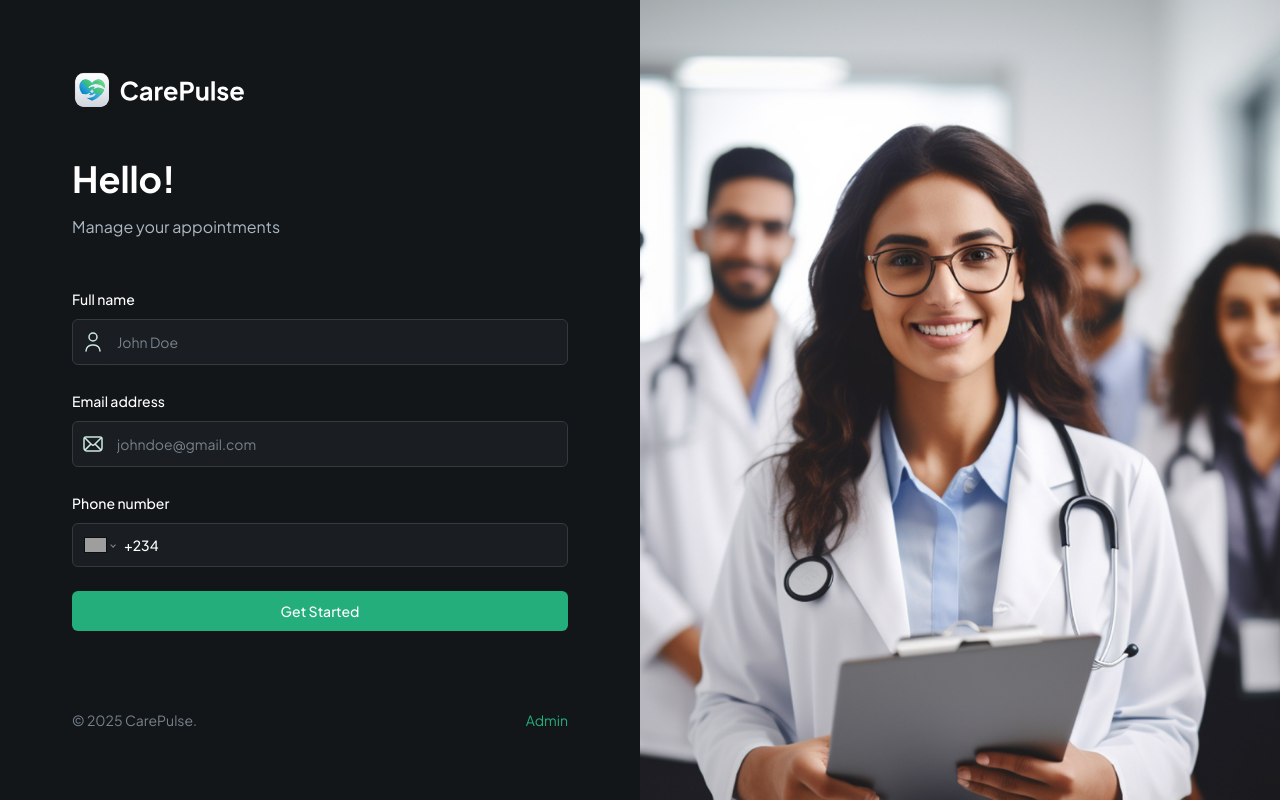
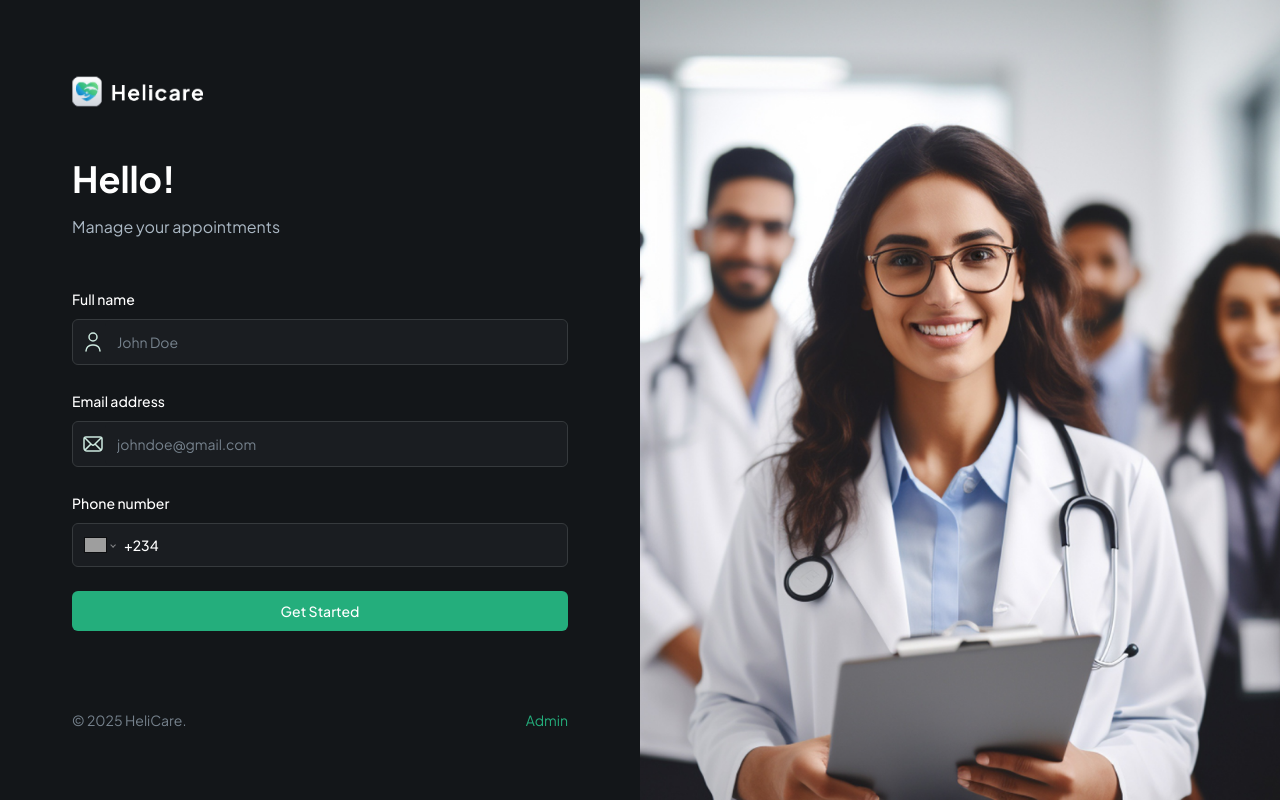
Before and after one commit to Gabriel-cyber274/carepulse, a Next.js app: page /doctor in a window 1280 px wide. Built offline with nearby package versions, Linux system fonts and the light colour scheme; grey boxes are pictures that could not be loaded.

Commit message:
nav landing fix2

```diff
--- a/app/doctor/page.tsx
+++ b/app/doctor/page.tsx
@@ -11,7 +11,7 @@ export default function Home() {
       <section className="remove-scrollbar container my-auto">
         <div className="sub-container max-w-[496px]">
           <Image
-            src="/assets/icons/logo-full.svg"
+            src="/assets/icons/logo-full.png"
             alt="CarePulse Logo"
             height={1000}
             width={1000}
@@ -22,7 +22,7 @@ export default function Home() {
 
           <div className="text-14-regular mt-20 flex justify-between">
             <p className="justify-items-end text-dark-600 xl:text-left">
-              © 2025 CarePulse.
+              © 2025 HeliCare.
             </p>
             {/* <Link href="/?admin=true" className="text-green-500">
               Admin
--- a/app/doctor/register/[userId]/page.tsx
+++ b/app/doctor/register/[userId]/page.tsx
@@ -15,7 +15,7 @@ const Register = async ({ params: { userId } }: SearchParamProps) => {
                 <div className="sub-container max-w-[860px] flex-1 flex-col py-10">
                     <Link href={'/doctor'}>
                         <Image
-                            src="/assets/icons/logo-full.svg"
+                            src="/assets/icons/logo-full.png"
                             alt="CarePulse Logo"
                             height={1000}
                             width={1000}
@@ -27,7 +27,7 @@ const Register = async ({ params: { userId } }: SearchParamProps) => {
                     <DoctorForm user={user} />
 
                     <p className="copyright py-12">
-                        © 2024 CarePulse.
+                        © 2024 HeliCare.
                     </p>
                 </div>
             </section>
--- a/app/patient/page.tsx
+++ b/app/patient/page.tsx
@@ -11,7 +11,8 @@ export default function Home() {
       <section className="remove-scrollbar container my-auto">
         <div className="sub-container max-w-[496px]">
           <Image
-            src="/assets/icons/logo-full.svg"
+            // src="/assets/icons/logo-full.svg"
+            src="/assets/icons/logo-full.png"
             alt="CarePulse Logo"
             height={1000}
             width={1000}
@@ -22,7 +23,7 @@ export default function Home() {
 
           <div className="text-14-regular mt-20 flex justify-between">
             <p className="justify-items-end text-dark-600 xl:text-left">
-              © 2025 CarePulse.
+              © 2025 HeliCare.
             </p>
             {/* <Link href="/?admin=true" className="text-green-500">
               Admin
--- a/app/patients/[userId]/new-appointment/page.tsx
+++ b/app/patients/[userId]/new-appointment/page.tsx
@@ -29,7 +29,7 @@ export default async function NewAppointment({ params: { userId } }: SearchParam
                 <div className="sub-container max-w-[860px] flex-1 justify-between">
                 <Link href={'/'}>
                     <Image
-                        src="/assets/icons/logo-full.svg"
+                        src="/assets/icons/logo-full.png"
                         alt="CarePulse Logo"
                         height={1000}
                         width={1000}
@@ -44,7 +44,7 @@ export default async function NewAppointment({ params: { userId } }: SearchParam
                     />
 
                     <p className="copyright mt-10 py-12">
-                        © 2024 CarePulse.
+                        © 2024 HeliCare.
                     </p>
 
                 </div>
--- a/app/patients/[userId]/register/page.tsx
+++ b/app/patients/[userId]/register/page.tsx
@@ -13,7 +13,7 @@ const Register = async ({ params: { userId } }: SearchParamProps) => {
                 <div className="sub-container max-w-[860px] flex-1 flex-col py-10">
                 <Link href={'/'}>
                     <Image
-                        src="/assets/icons/logo-full.svg"
+                        src="/assets/icons/logo-full.png"
                         alt="CarePulse Logo"
                         height={1000}
                         width={1000}
@@ -24,7 +24,7 @@ const Register = async ({ params: { userId } }: SearchParamProps) => {
                     <RegisterForm user={user} />
 
                     <p className="copyright py-12">
-                        © 2024 CarePulse.
+                        © 2024 HeliCare.
                     </p>
                 </div>
             </section>
--- a/app/success/page.tsx
+++ b/app/success/page.tsx
@@ -63,7 +63,7 @@ function Page() {
     <div className='success_main_cont'>
             <div className="header" onClick={goBack}>
                 <img src="/assets/images/Logomark.png" alt="pic" />
-                <h2>CarePulse</h2>
+                <h2>HeliCare</h2>
             </div>
             <div className="center_stuff">
                 <div className="check">
--- a/components/admin/AdminNav.tsx
+++ b/components/admin/AdminNav.tsx
@@ -29,7 +29,7 @@ interface AdminNavProps {
 
                 <div className="first" onClick={goHome}>
                     <img src="/assets/images/Logomark.png" alt="" />
-                    <h2>CarePulse</h2>
+                    <h2>HeliCare</h2>
                 </div>
 
                 <Link href={`/doctor/register/${id}`}>
```
Also changed, not shown: public/assets/icons/logo-full.png (added).
